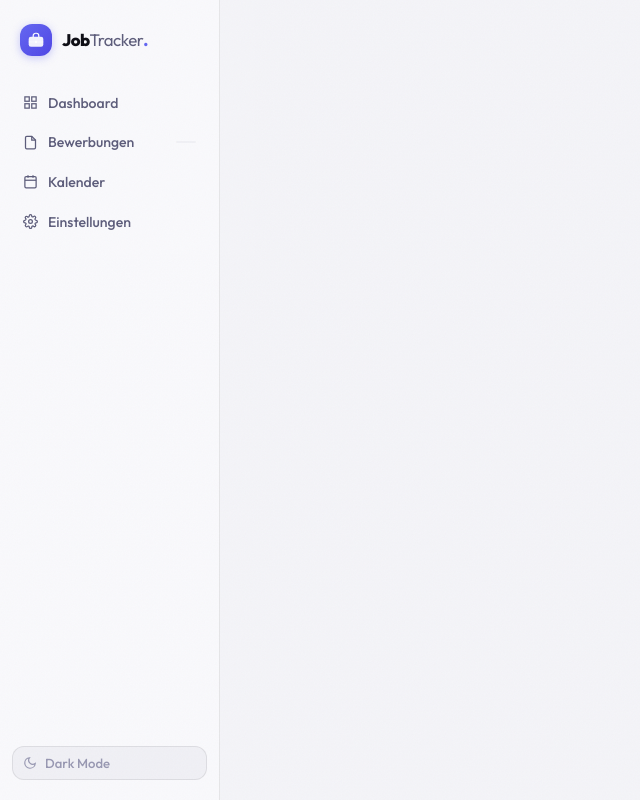
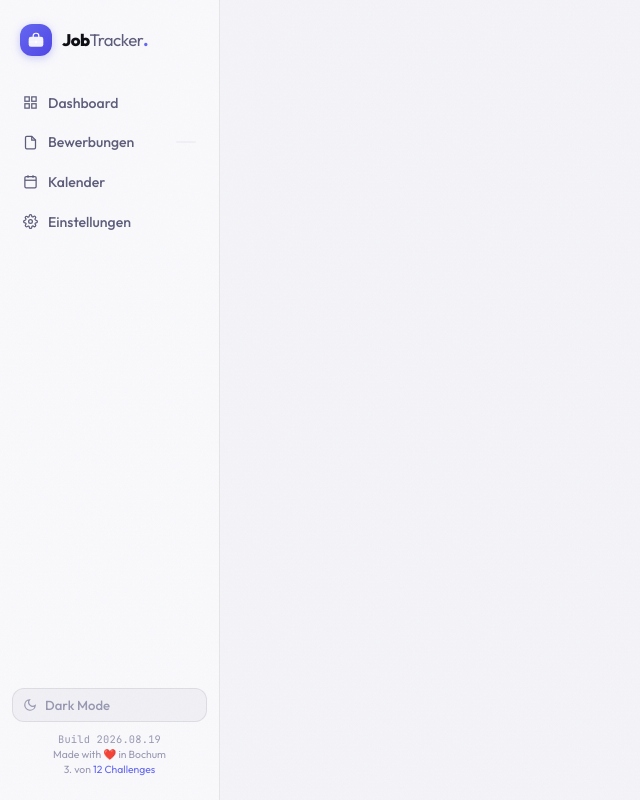
Before and after one commit to YannesJ/JobTrackerPWA, a plain HTML site: page index.html in a window 1280 px wide. Shown: the whole page, without its empty margins (0-640 px from the left). Drawn offline with nearby package versions, Linux system fonts and the light colour scheme.

Commit message:
Add sidebar footer with build info and challenge link
Co-Authored-By: Claude Sonnet 5 <noreply@anthropic.com>

```diff
--- a/app.css
+++ b/app.css
@@ -329,6 +329,16 @@ button.nav-item {
 }
 
 .nav-bottom { margin-top: auto; }
+.sidebar-footer {
+  display: flex; flex-direction: column; align-items: center; gap: 2px;
+  padding: 0.625rem 0.5rem 0.25rem;
+  font-size: 0.65rem; color: var(--text-muted);
+  text-align: center;
+}
+.sidebar-version { font-family: var(--font-mono); letter-spacing: 0.02em; }
+.sidebar-challenge a { color: var(--accent); text-decoration: none; }
+.sidebar-challenge a:hover { text-decoration: underline; }
+[data-theme="dark"] .sidebar-challenge a { color: var(--accent-light); }
 
 /* Theme toggle in sidebar */
 button.theme-toggle {
--- a/index.html
+++ b/index.html
@@ -68,6 +68,11 @@
         <svg width="14" height="14" viewBox="0 0 24 24" fill="none" stroke="currentColor" stroke-width="2"><path d="M21 12.79A9 9 0 1 1 11.21 3 7 7 0 0 0 21 12.79z"/></svg>
         Dark Mode
       </button>
+      <div class="sidebar-footer">
+        <span class="sidebar-version">Build 2026.08.19</span>
+        <span class="sidebar-credit">Made with ❤️ in Bochum</span>
+        <span class="sidebar-challenge">3. von <a href="https://www.12challenges.de" target="_blank" rel="noopener">12 Challenges</a></span>
+      </div>
     </div>
   </aside>
 
```
